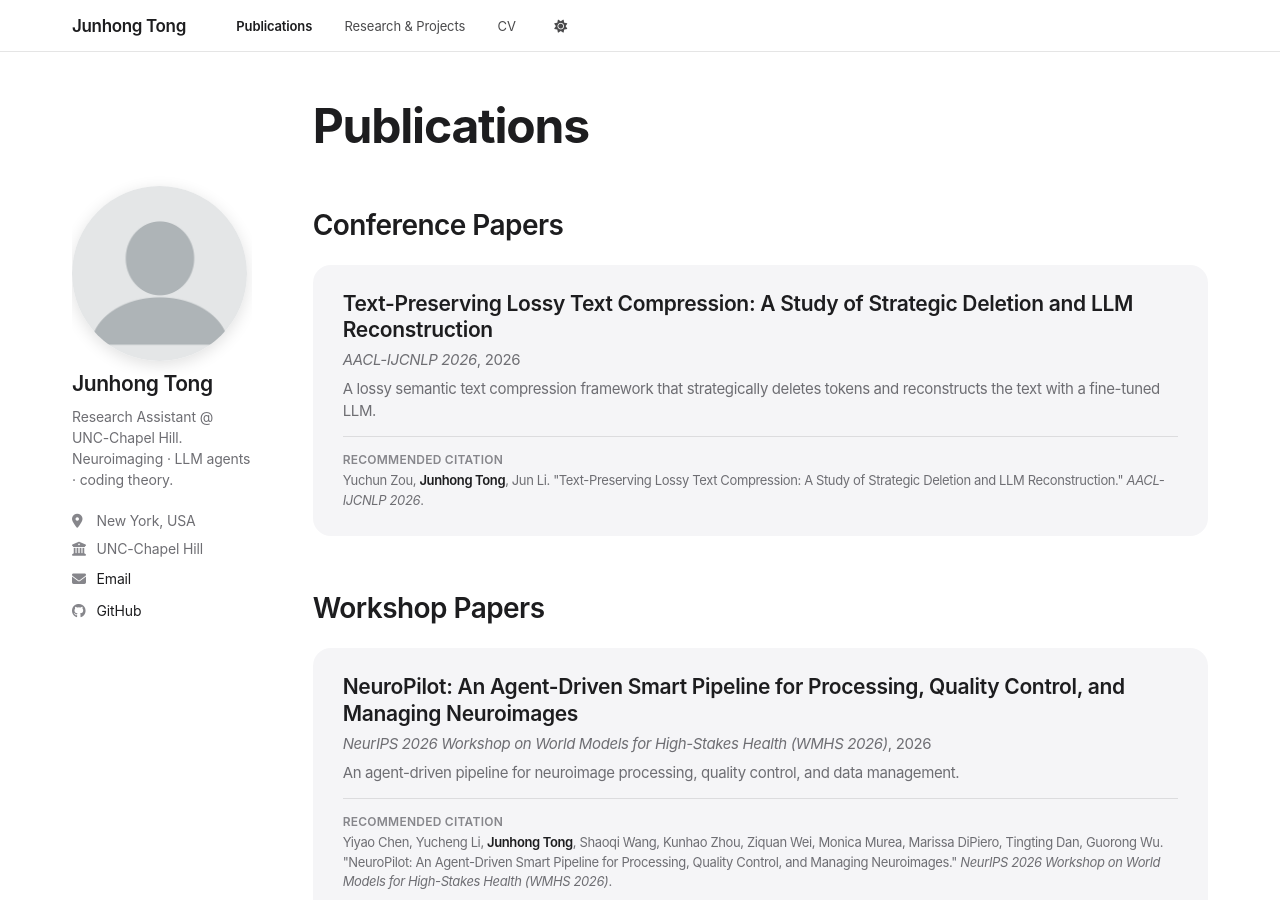
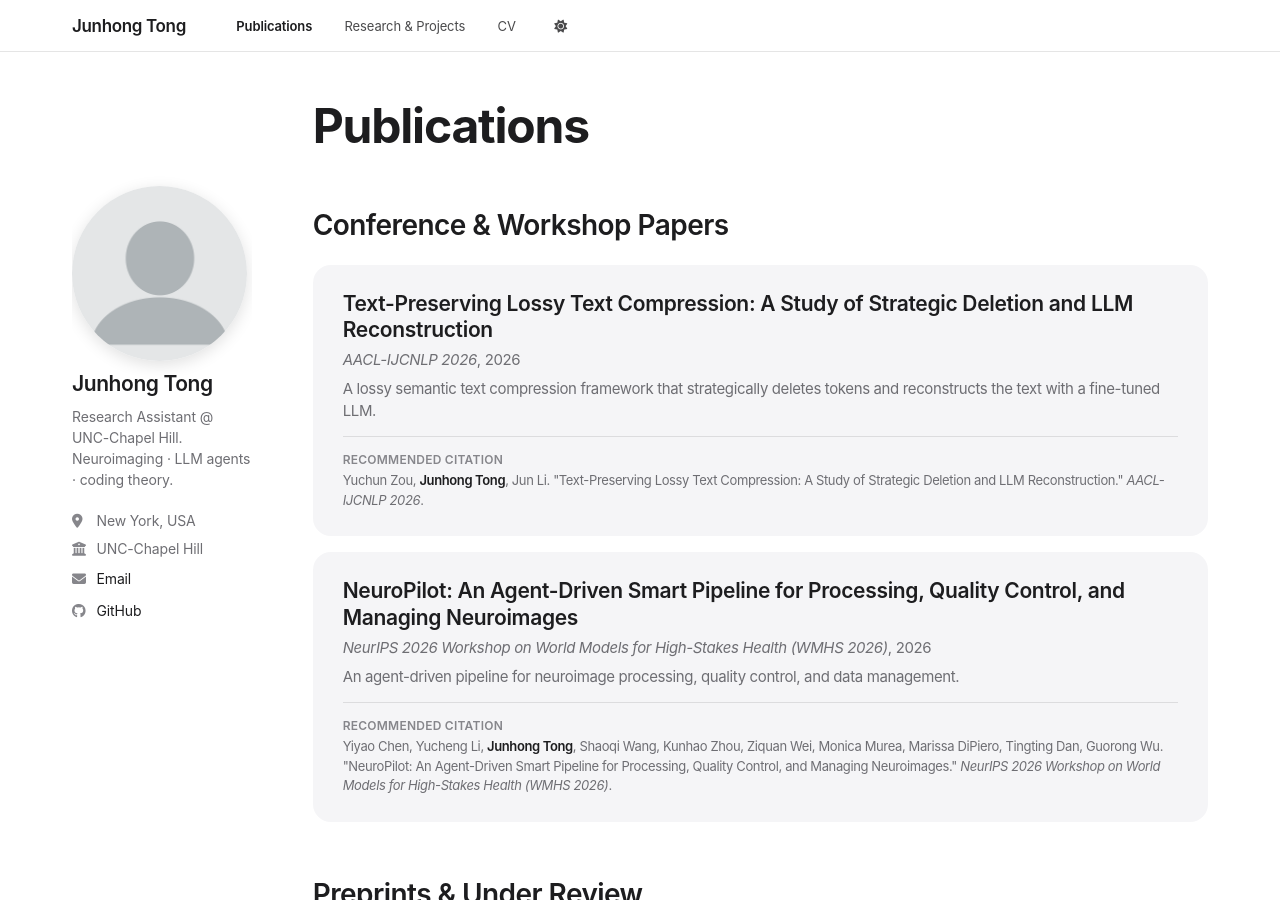
Before and after one commit to Amsterlam/Amsterlam.github.io, a Jekyll site: the page built from _pages/publications.html, in a window 1280 px wide and 900 px high. Built offline with Jekyll 4.4.1, drawn with Linux system fonts in a browser that asks for light colours; a script bundle is joined from its source files by our own code; a style sheet for code colours, icons or effects is not loaded.

Commit message:
Merge workshop and conference papers into one section
Co-Authored-By: Claude Opus 5.5 <noreply@anthropic.com>

```diff
--- a/_config.yml
+++ b/_config.yml
@@ -85,9 +85,7 @@ author:
 # Publication Category - The following the list of publication categories and their headings
 publication_category:
   conferences:
-    title: 'Conference Papers'
-  workshops:
-    title: 'Workshop Papers'
+    title: 'Conference & Workshop Papers'
   preprints:
     title: 'Preprints & Under Review'
 
```
Also changed, not shown: _publications/2026-06-01-neuropilot.md (+1 -1 lines).
